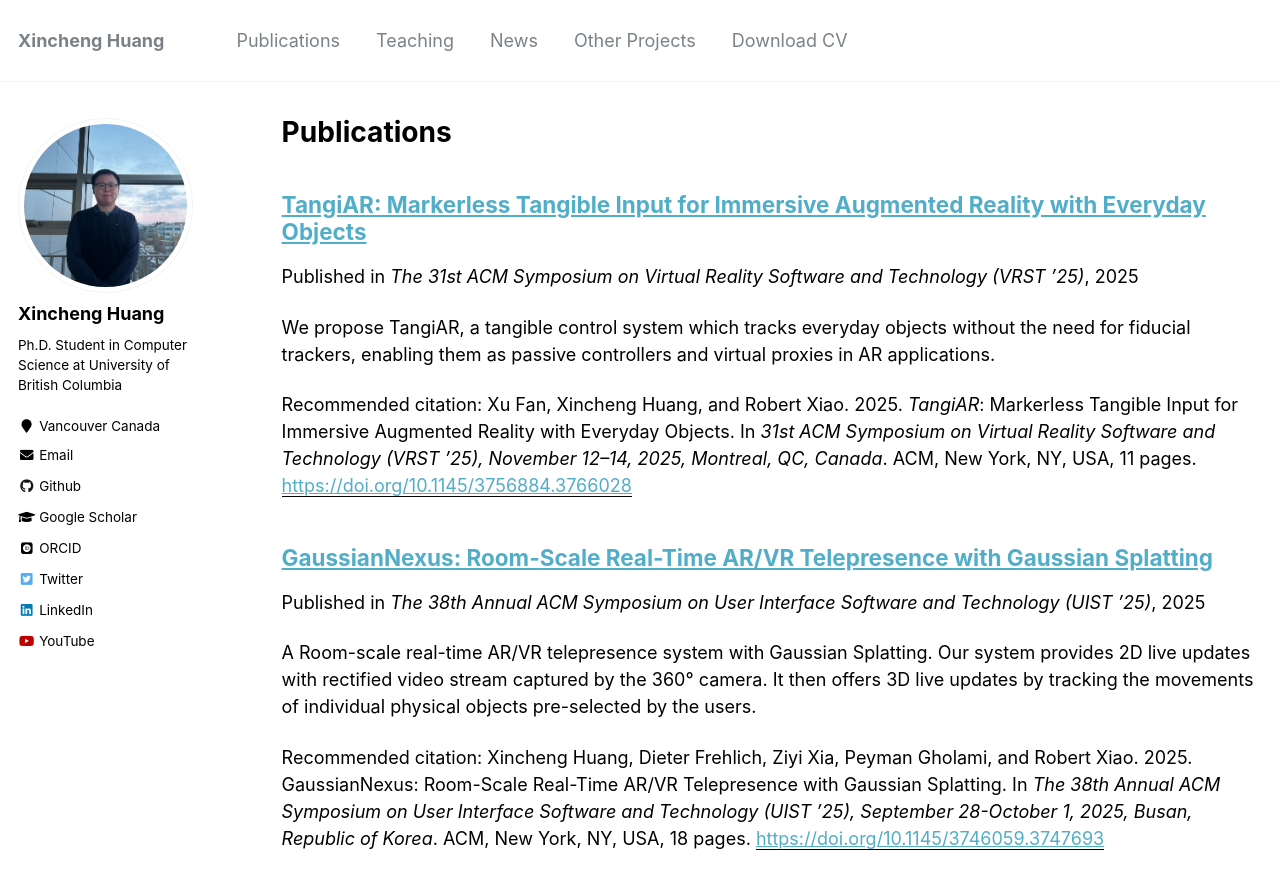
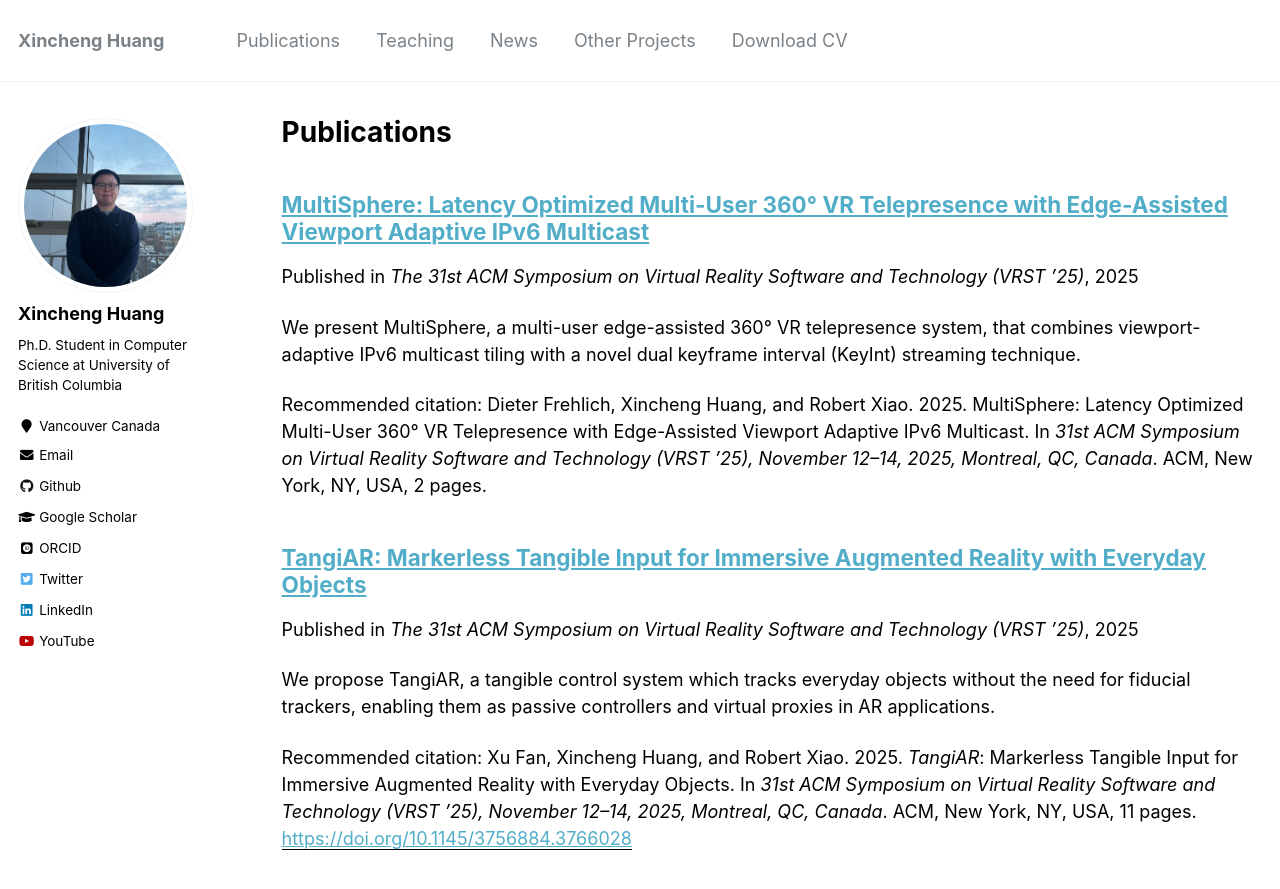
Before and after one commit to Peter-Pater/peter-pater.github.io, a Jekyll site: the page built from _pages/publications.md, in a window 1280 px wide and 900 px high. Shown: the top 889 px of the window. Built offline with Jekyll 4.4.1, drawn with Linux system fonts in a browser that asks for light colours; some web fonts are replaced.

Commit message:
update about MultiSphere

```diff
--- a/_pages/news.md
+++ b/_pages/news.md
@@ -9,7 +9,9 @@ author_profile: true
 
 [Sept 2025] I will attend <a href="https://uist.acm.org/2025/" style="text-decoration:none" target="_blank">UIST 2025</a> from Sept 28th--Oct 1st in Busan, Korea, to present <a href="/publications/gaussiannexus" style="text-decoration:none">GaussianNexus: Room-Scale Real-Time AR/VR Telepresence with Gaussian Splatting</a> and serve as a session chair for <a href="https://programs.sigchi.org/uist/2025/program/session/208721" style="text-decoration:none">Managing Tasks</a>.
 
-[Sept 2025] Our paper <a href="/publications/TangiAR" style="text-decoration:none">TangiAR: Markerless Tangible Input for Immersive Augmented Reality with Everyday Objects</a> has been accepted to <a href="https://vrst.acm.org/vrst2025/" style="text-decoration:none" target="_blank">VRST 2025</a>!.
+[Sept 2025] Our paper <a href="/_publications/multisphere" style="text-decoration:none">MultiSphere: Latency Optimized Multi-User 360° VR Telepresence with Edge-Assisted Viewport Adaptive IPv6 Multicast</a> has been accepted to <a href="https://vrst.acm.org/vrst2025/" style="text-decoration:none" target="_blank">VRST 2025</a> as a poster.
+
+[Sept 2025] Our paper <a href="/publications/TangiAR" style="text-decoration:none">TangiAR: Markerless Tangible Input for Immersive Augmented Reality with Everyday Objects</a> has been accepted to <a href="https://vrst.acm.org/vrst2025/" style="text-decoration:none" target="_blank">VRST 2025</a>!
 
 [Aug 2025] Our paper <a href="/publications/gaussiannexus" style="text-decoration:none">GaussianNexus: Room-Scale Real-Time AR/VR Telepresence with Gaussian Splatting</a> has been accepted to <a href="https://uist.acm.org/2025/" style="text-decoration:none" target="_blank">UIST 2025</a>!
 
--- a/_publications/9-MultiSphere.md
+++ b/_publications/9-MultiSphere.md
@@ -0,0 +1,18 @@
+---
+title: "MultiSphere: Latency Optimized Multi-User 360° VR Telepresence with Edge-Assisted Viewport Adaptive IPv6 Multicast"
+collection: publications
+permalink: /publications/multisphere
+excerpt: "We present MultiSphere, a multi-user edge-assisted 360° VR telepresence system, that combines viewport-adaptive IPv6 multicast tiling with a novel dual keyframe interval (KeyInt) streaming technique."
+date: 2025-11-01
+venue: "The 31st ACM Symposium on Virtual Reality Software and Technology (VRST ’25)"
+paperurl: ''
+citation: "Dieter Frehlich, Xincheng Huang, and Robert Xiao. 2025. MultiSphere: Latency Optimized Multi-User 360° VR Telepresence with Edge-Assisted Viewport Adaptive IPv6 Multicast. In <i>31st ACM Symposium on Virtual Reality Software and Technology (VRST ’25), November 12–14, 2025, Montreal, QC, Canada</i>. ACM, New York, NY, USA, 2 pages."
+---
+<b>Abstract</b>: 360° video telepresence with VR enables immersive remote collaboration, but scaling to multiple users is subject to bandwidth and latency constraints. We present MultiSphere, a multi-user edge-assisted 360° VR telepresence system, that combines viewport-adaptive IPv6 multicast tiling with a novel dual keyframe interval (KeyInt) streaming technique. Our approach addresses the latency bottleneck inherent in joining live streams of video using standard video codecs while maintaining visual quality through strategic use of low and high KeyInt streams. Our system achieves 75-94% bandwidth savings and an average request-to-arrival latency of 56ms, a 79% reduction compared to using a regular single-KeyInt stream.
+<br/>
+
+**Paper**: Coming Soon :-)
+
+<!-- <b>Demo</b>:
+<iframe width="560" height="315" src="https://www.youtube.com/embed/CFTyj94LUTI?si=JUppsryl1sU9kPix" title="YouTube video player" frameborder="0" allow="accelerometer; autoplay; clipboard-write; encrypted-media; gyroscope; picture-in-picture; web-share" referrerpolicy="strict-origin-when-cross-origin" allowfullscreen></iframe>
+<br/> -->
```
Also changed, not shown: _pages/about.md (+1 -1 lines).
